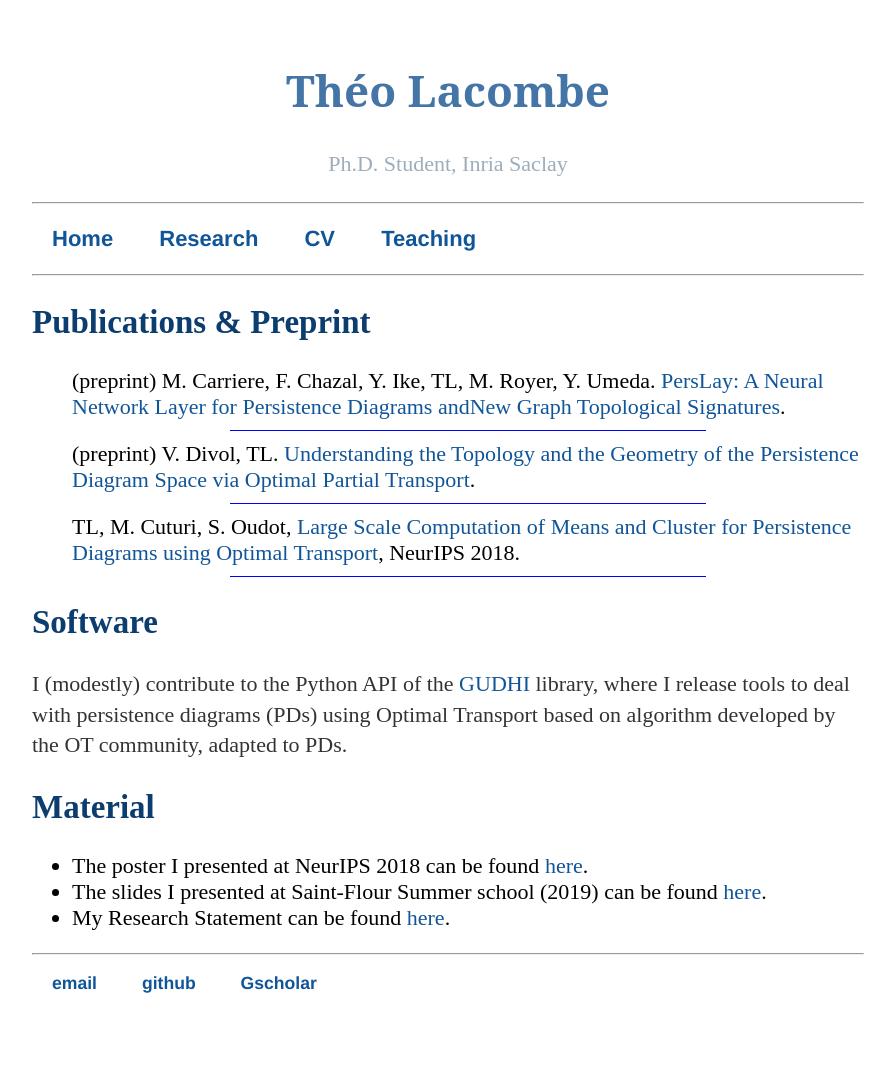
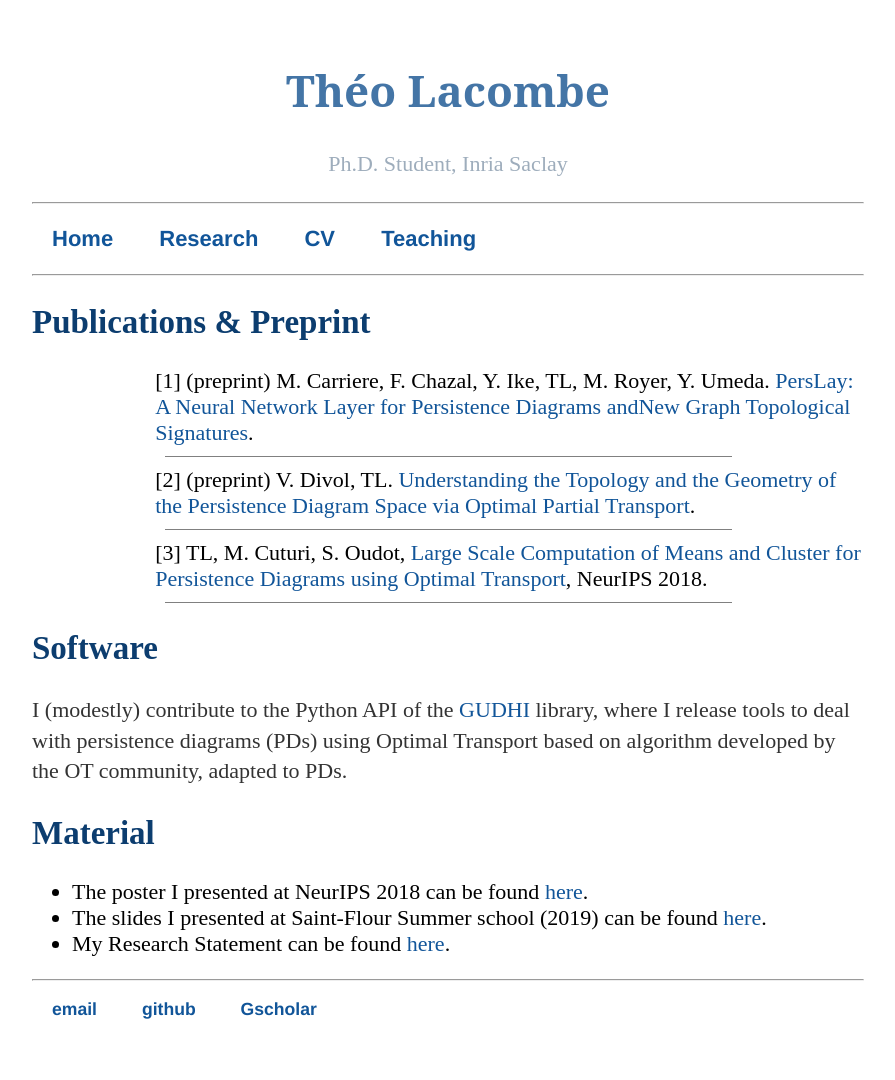
Before and after one commit to tlacombe/tlacombe.github.io, a Jekyll site: the page built from research/index.html, in a window 1280 px wide. Shown: the whole page, without its empty margins (192-1087 px from the left). Built offline with Jekyll 4.4.1, drawn with Linux system fonts in a browser that asks for light colours; before the commit the page ends 1054 px from its top, so only the background shows below that.

Commit message:
fix counter on publi

```diff
--- a/css/main.css
+++ b/css/main.css
@@ -62,6 +62,7 @@ ul.posts li {
 ol.publi {
     list-style: none;
     counter-reset: roman;
+    margin-left: 10%;
     /* position: relative; */
 }
 
@@ -69,13 +70,13 @@ ol.publi > li:after {
     content: "";
     display: block;
     height: 1px;
-    width: 60%;
+    width: 80%;
     margin: 10px;
-    margin-left: 20%;
-    background: blue;
+/*    margin-left: 20%; */
+    background: grey;
 }
 
-ol.publi > li.before {
+ol.publi > li:before {
     counter-increment: roman;
-    content:"["counter(roman, roman)"] ";
+    content:"[" counter(roman, roman)"] "
 }
```
